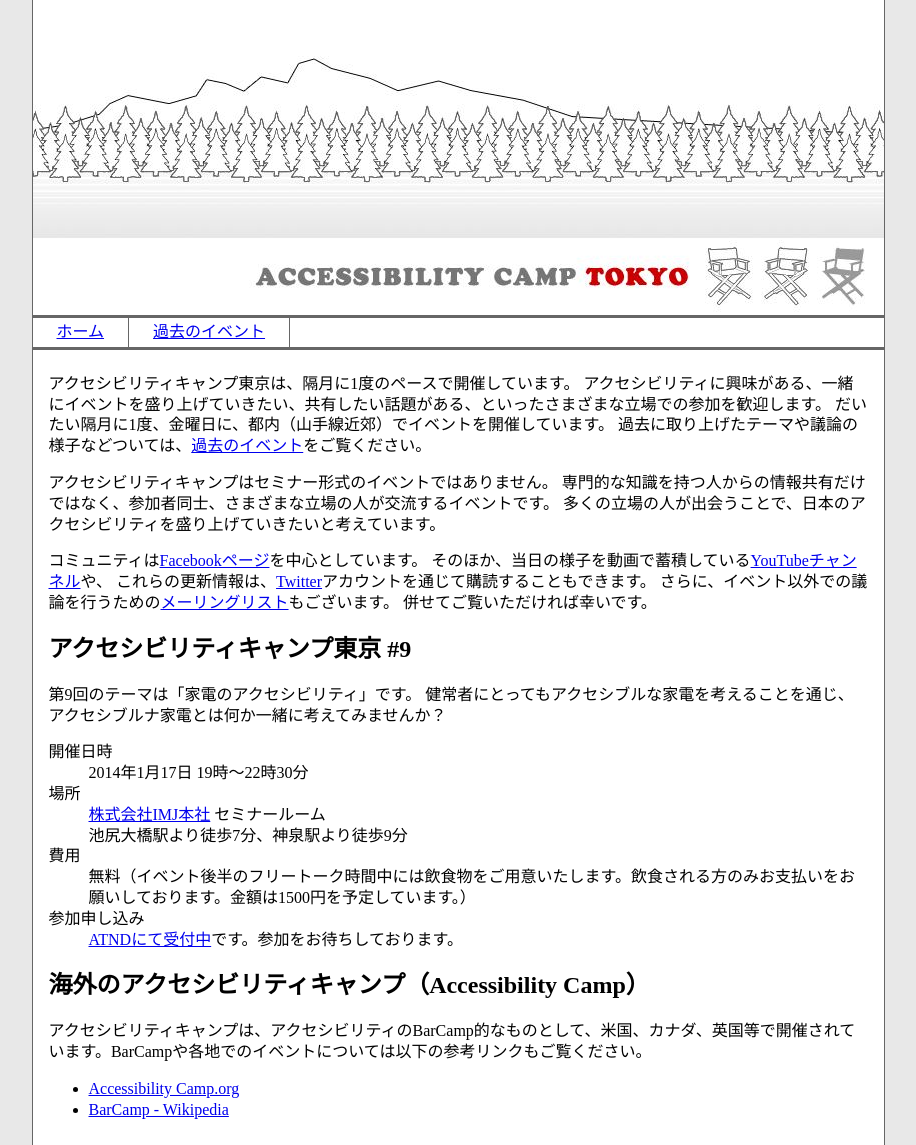
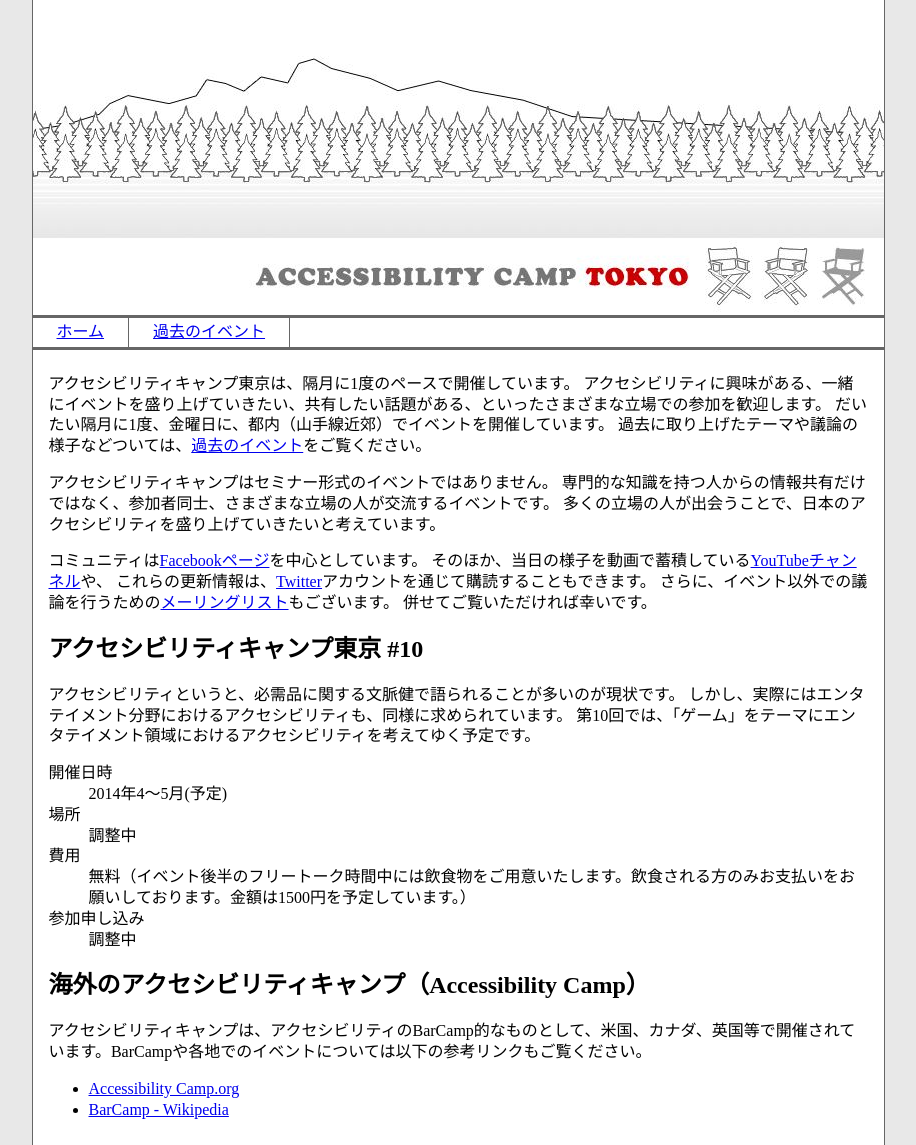
Before and after one commit to a11ytokyo/a11ytokyo.github.io, a Jekyll site: the page built from index.md, in a window 1280 px wide. Shown: the whole page, without its empty margins (182-1098 px from the left). Built offline with Jekyll 4.4.1, drawn with Linux system fonts in a browser that asks for light colours.

```diff
--- a/index.md
+++ b/index.md
@@ -18,23 +18,23 @@ layout: common
 併せてご覧いただければ幸いです。
 
 
-# アクセシビリティキャンプ東京 #9	{#schedule}
+# アクセシビリティキャンプ東京 #10	{#schedule}
 
-第9回のテーマは「家電のアクセシビリティ」です。
-健常者にとってもアクセシブルな家電を考えることを通じ、アクセシブルナ家電とは何か一緒に考えてみませんか？
+アクセシビリティというと、必需品に関する文脈健で語られることが多いのが現状です。
+しかし、実際にはエンタテイメント分野におけるアクセシビリティも、同様に求められています。
+第10回では、「ゲーム」をテーマにエンタテイメント領域におけるアクセシビリティを考えてゆく予定です。
 
 開催日時
-:   2014年1月17日 19時〜22時30分
+:   2014年4〜5月(予定)
 
 場所
-:   [株式会社IMJ本社](http://www.imjp.co.jp/access/) セミナールーム
-:   池尻大橋駅より徒歩7分、神泉駅より徒歩9分
+:   調整中
 
 費用
 :   無料（イベント後半のフリートーク時間中には飲食物をご用意いたします。飲食される方のみお支払いをお願いしております。金額は1500円を予定しています。）
 
 参加申し込み
-:   [ATNDにて受付中](http://atnd.org/event/a11ytokyo9)です。参加をお待ちしております。
+:   調整中
 
 # 海外のアクセシビリティキャンプ（Accessibility Camp）	{#barcamp}
 
```
Also changed, not shown: event.md (+15 -0 lines).
